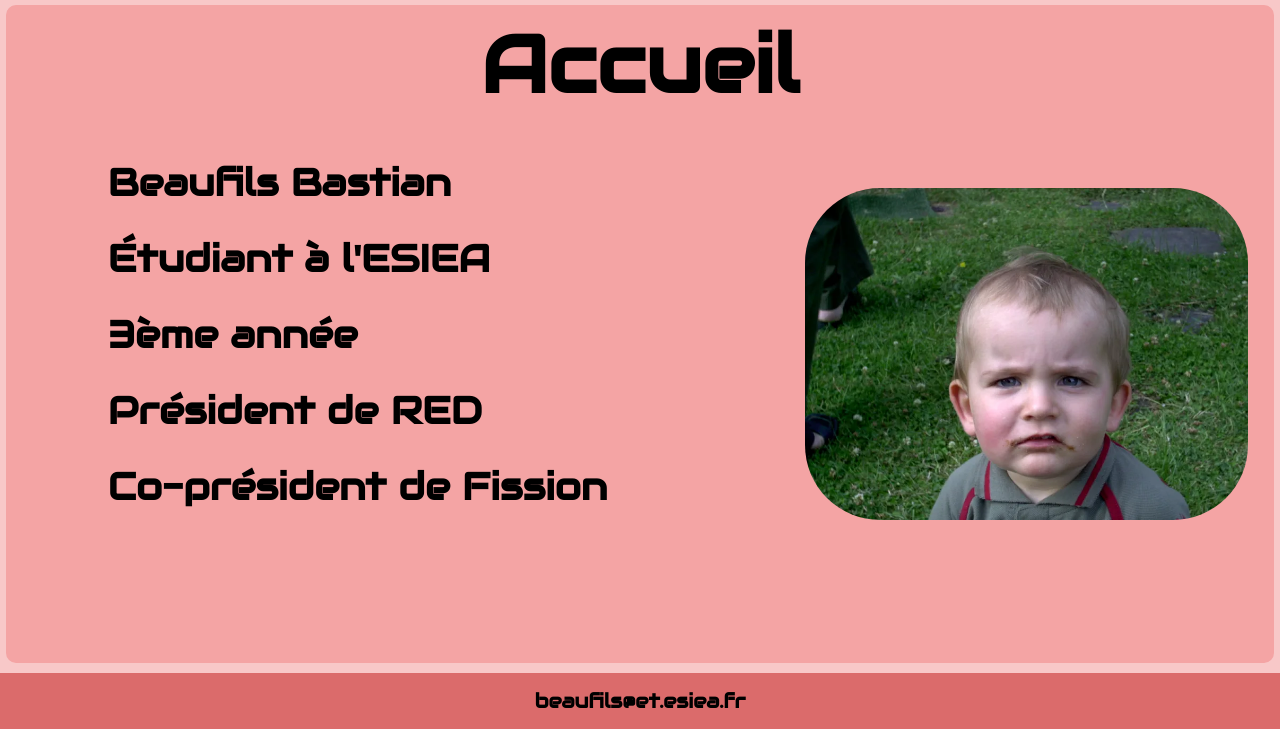
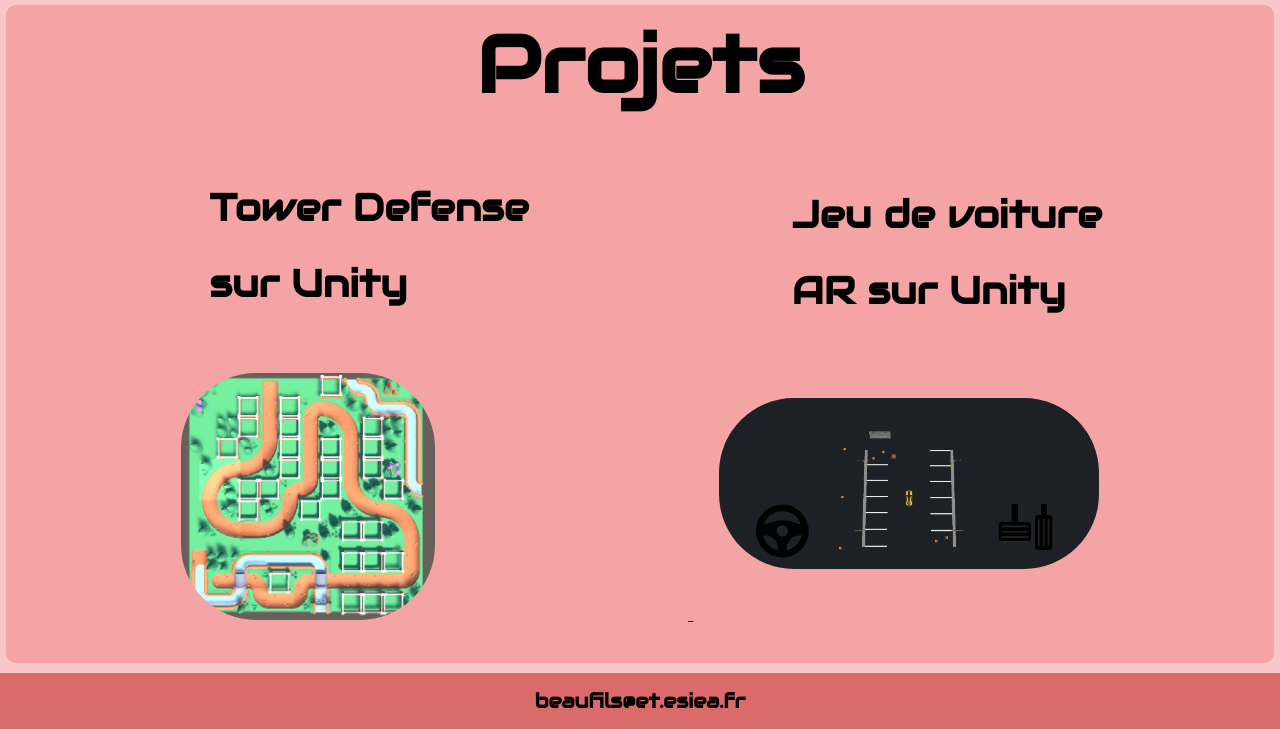
Before and after one commit to Binasta/portfoliov1, a plain HTML site: page project.html in a window 1280 px wide. Shown: the part 71-800 px from the top of the page. Drawn offline with Linux system fonts and the light colour scheme.

Commit message:
projects

```diff
--- a/project.html
+++ b/project.html
@@ -6,7 +6,7 @@
     <meta name="description" content="site de fission">
     <meta name="keyword" content="fission, fusion, association, photo, kinder pingui, kinder bueno, prix, etudiant, cool, sympathique, photo, video, friandise">
     <title>Fission</title>
-    <link rel="stylesheet" href="style.css">
+    <link rel="stylesheet" href="projectstyle.css">
     <link rel="stylesheet" href="https://cdnjs.cloudflare.com/ajax/libs/font-awesome/6.2.1/css/all.min.css">
     <link href="https://fonts.googleapis.com/css2?family=Audiowide&display=swap" rel="stylesheet">
 </head>
@@ -22,19 +22,24 @@
     <main>
         <section class="container">
             <h1>
-                Accueil
+                Projets
             </h1>
             <section class="content">
-                <section class="text">
-                    <p>Beaufils Bastian</p>
-                    <p>Étudiant à l'ESIEA</p>
-                    <p>3ème année</p>
-                    <p>Président de RED</p>
-                    <p>Co-président de Fission</p>
-
+                <section class="text1">
+                    <p>Tower Defense</p>
+                    <p>sur Unity</p>
                 </section>
-                <img class="stos" src="stos.png">
+                <section class="text2">
+                    <p>Jeu de voiture</p>
+                    <p>AR sur Unity</p>
+                </section>
             </section>
+            <a href="https://chat.openai.com" target="_blank" >
+                <img class="TD" src="TD.png">
+            </a>
+            <a href="https://chat.openai.com" target="_blank" >
+            <img class="AR" src="AR.png">
+            </a>
         </section>
     </main>
     <footer class="footer">
--- a/projectstyle.css
+++ b/projectstyle.css
@@ -91,19 +91,52 @@ main {
     align-items: center;
     flex-wrap: wrap;
 }
-.text {
+.text1 {
+    padding-top: 2%;
+    padding-left: 8%;
+    margin-left: 8%;
+    margin-bottom: 3%;
+    flex: 1;
+    font-size: 24px;
+    font-weight: bold;
+}
+.text2 {
     padding-top: 0%;
     padding-left: 8%;
     flex: 1;
     font-size: 24px;
     font-weight: bold;
 }
-.stos {
-    width: 35%;
+
+.TD {
+    width: 20%;
+    height: auto;
+    margin: auto;
+    border-radius: 75px;
+    margin-right: 20%;
+    align-items: flex-end;
+    transition: transform 0.1s ease-in-out;
+}
+.TD:hover {
+    transform: scale(1.05);
+}
+.TD:active {
+    transform: scale(0.95);
+}
+.AR {
+    width: 30%;
     height: auto;
     margin-top: 3%;
     border-radius: 75px;
-    margin-right: 2%;
+    margin-left: 2%;
+    margin-bottom: 4%;
+    transition: transform 0.1s ease-in-out;
+}
+.AR:hover {
+    transform: scale(1.05);
+}
+.AR:active {
+    transform: scale(0.95);
 }
 .footer {
     background-color: #db6b6b;
```
Also changed, not shown: AR.png (added), TD.png (added).
